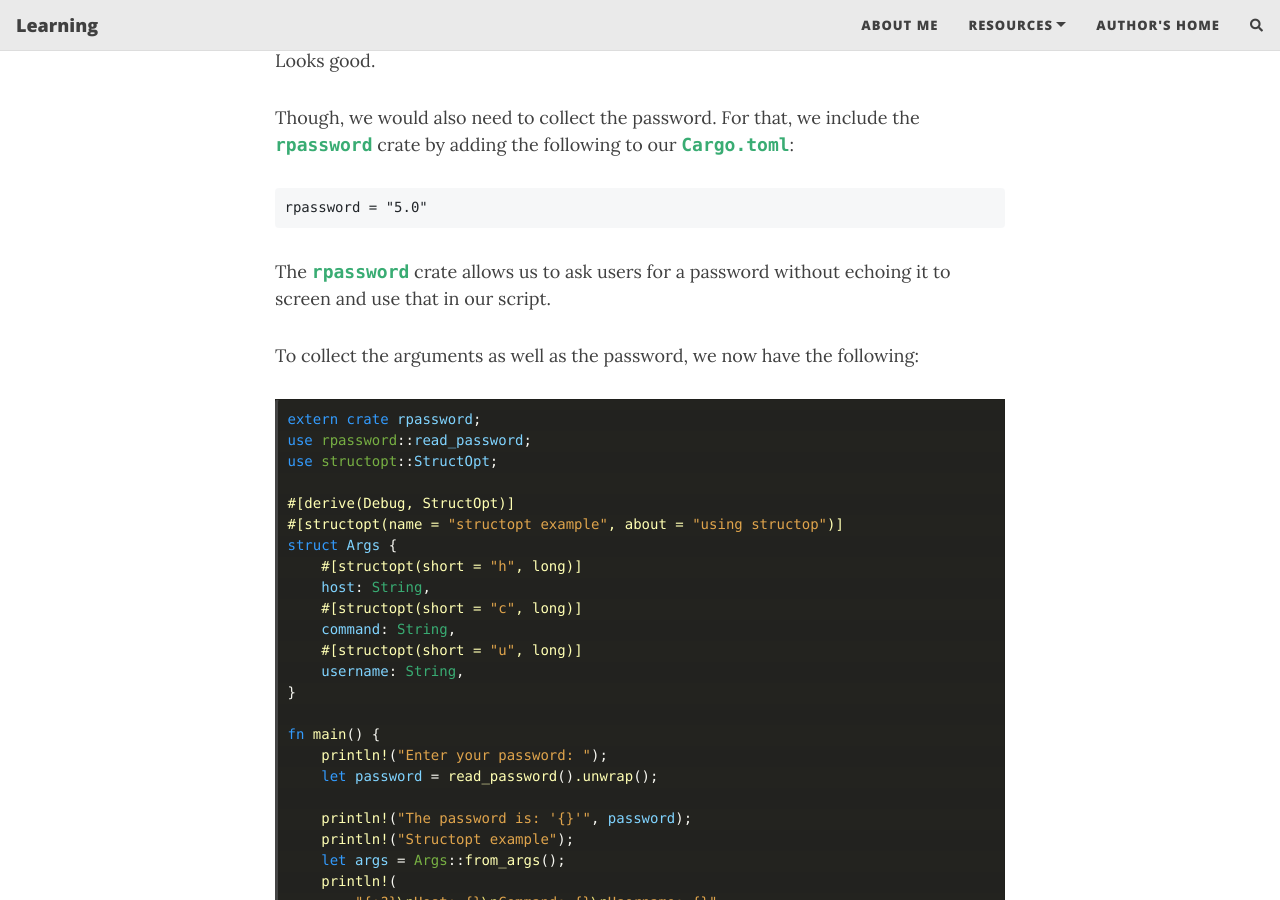
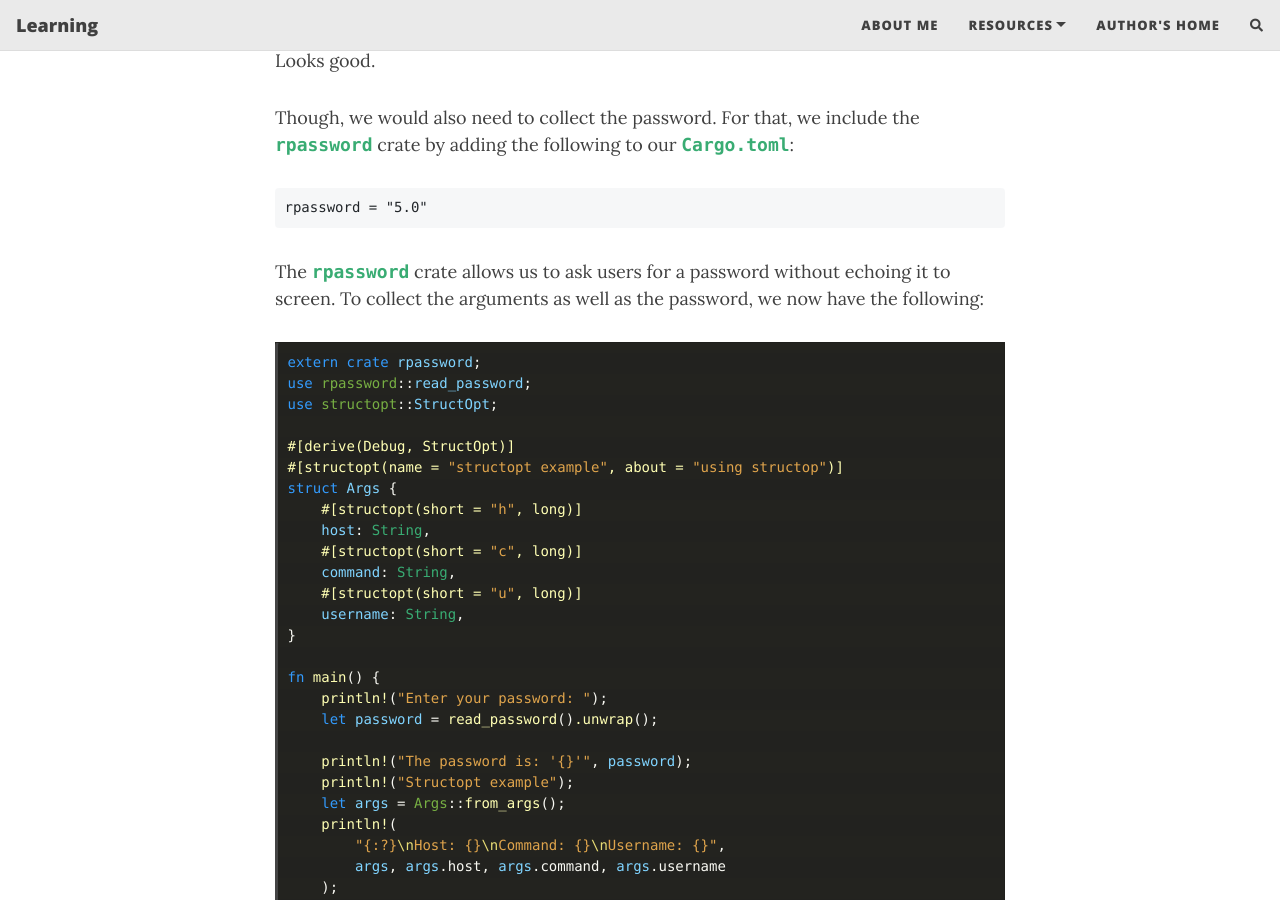
Before and after one commit to saidvandeklundert/learn, a Jekyll site: the page built from _posts/2021-08-6-rust-ssh-cli-tool.md, in a window 1280 px wide and 900 px high, scrolled down 4229 px. Built offline with Jekyll 4.4.1, drawn with Linux system fonts in a browser that asks for light colours; nearby versions of some CDN libraries; comment, search, counter and statistics services are not loaded; some of the changed text lies outside the part shown.

Commit message:
typos n stuff

````diff
--- a/_posts/2021-08-6-rust-ssh-cli-tool.md
+++ b/_posts/2021-08-6-rust-ssh-cli-tool.md
@@ -173,9 +173,7 @@
 rpassword = "5.0"
 </pre>
 
-The `rpassword` crate allows us to ask users for a password without echoing it to screen and use that in our script.
-
-To collect the arguments as well as the password, we now have the following:
+The `rpassword` crate allows us to ask users for a password without echoing it to screen. To collect the arguments as well as the password, we now have the following:
 
 ```rust
 extern crate rpassword;
````
Also changed, not shown: other parts of _posts/2021-08-6-rust-ssh-cli-tool.md (+3 -3 lines), 1 other file.
